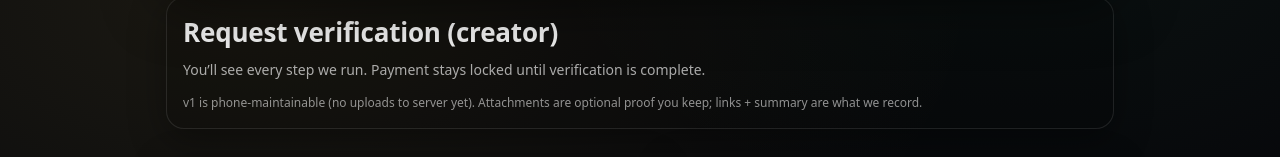
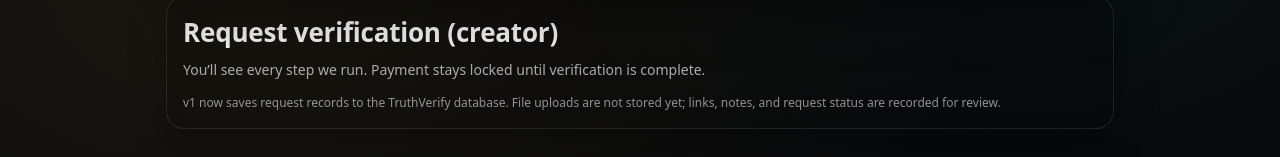
Before and after one commit to kungbirdmed/truthverify-site, a website: page request.html in a window 1280 px wide. Shown: the part 109-266 px from the top of the page. Drawn offline with nearby package versions, Linux system fonts and the light colour scheme.

Commit message:
Update request.html
v1 now saves request records to the TruthVerify database. File uploads are not stored yet; links, notes, and request status are recorded for review.

```diff
--- a/request.html
+++ b/request.html
@@ -111,7 +111,8 @@
       <p class="sub">
         You’ll see every step we run. Payment stays locked until verification is complete.
       </p>
-      <div class="note">v1 is phone-maintainable (no uploads to server yet). Attachments are optional proof you keep; links + summary are what we record.</div>
+      <div class="note">v1 now saves request records to the TruthVerify database. File uploads are not stored yet; links, notes, and request status are recorded for review.
+      </div>
     </section>
 
     <section class="grid">
```
